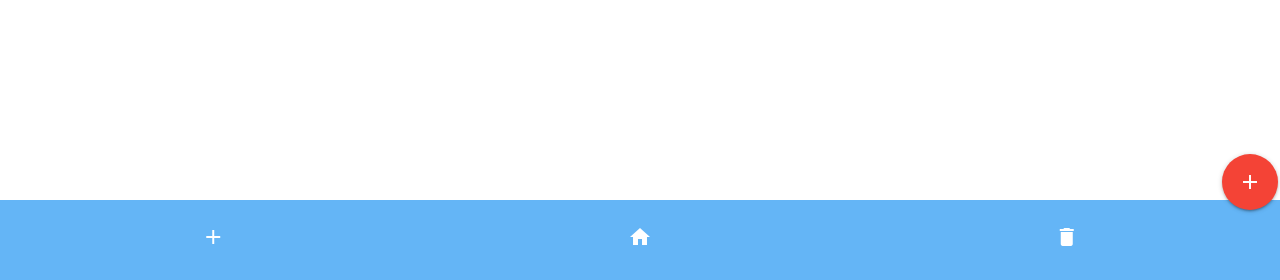
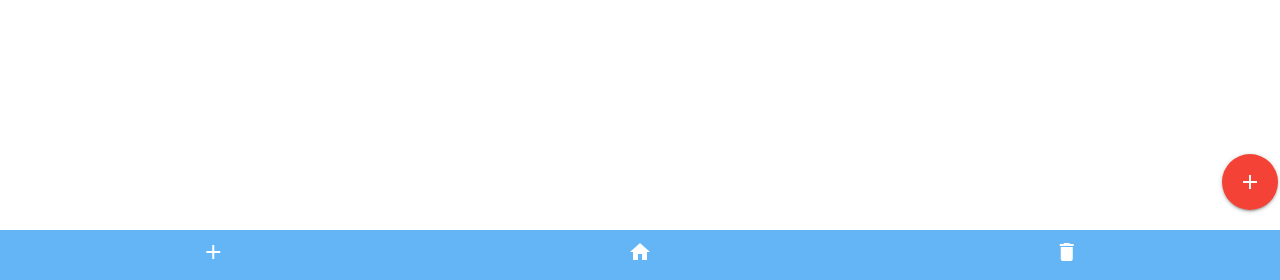
Before and after one commit to Hyuga-Tsukui/Best-before, a Django app: page / in a window 1280 px wide. Shown: the part 520-800 px from the top of the page. Run offline with Django 3.2, Linux system fonts and the light colour scheme; the visitor is signed in with stand-in values (Sample User, id 1); data that the repository does not hold is empty.

Commit message:
Fix 下部メニューの裏に背景が透過するのを修正

```diff
--- a/foods/static/foods/style.css
+++ b/foods/static/foods/style.css
@@ -13,6 +13,8 @@ div.menu {
 
 div.menu ul {
   display: flex;
+  margin-top: 0;
+  margin-bottom: 0;
 }
 
 div.menu li {
```
